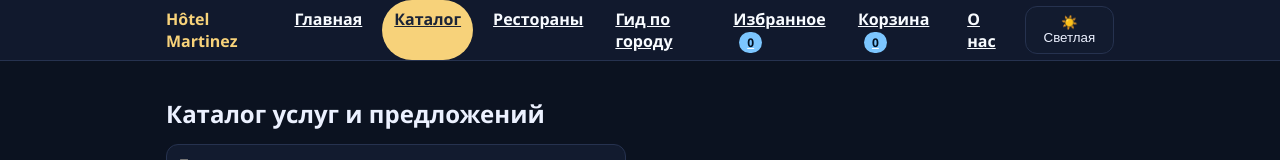
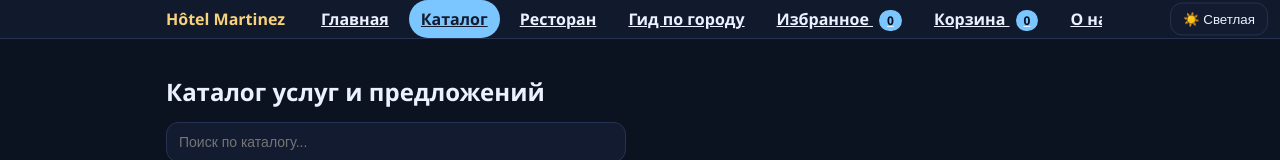
Before and after one commit to Hotel-site/Frontend, a React (Vite) app in the folder hotel-martinez-frontend/: page /catalog in a window 1280 px wide. Shown: the top 160 px of the page. Built offline with nearby package versions, Linux system fonts and the light colour scheme.

Commit message:
update Navbar, fix theme switch

```diff
--- a/hotel-martinez-frontend/src/components/Navbar.tsx
+++ b/hotel-martinez-frontend/src/components/Navbar.tsx
@@ -17,7 +17,7 @@ export default function Navbar({ favoritesCount, cartCount, theme, onToggleTheme
         <nav className="nav">
           <NavLink to="/" className={({ isActive }) => `nav__link ${isActive ? 'active' : ''}`}>Главная</NavLink>
           <NavLink to="/catalog" className={({ isActive }) => `nav__link ${isActive ? 'active' : ''}`}>Каталог</NavLink>
-          <NavLink to="/restaurant" className={({ isActive }) => `nav__link ${isActive ? 'active' : ''}`}>Рестораны</NavLink>
+          <NavLink to="/restaurant" className={({ isActive }) => `nav__link ${isActive ? 'active' : ''}`}>Ресторан</NavLink>
           <NavLink to="/local" className={({ isActive }) => `nav__link ${isActive ? 'active' : ''}`}>Гид по городу</NavLink>
           <NavLink to="/favorites" className={({ isActive }) => `nav__link ${isActive ? 'active' : ''}`}>
             Избранное <span className="badge">{favoritesCount}</span>
@@ -27,6 +27,8 @@ export default function Navbar({ favoritesCount, cartCount, theme, onToggleTheme
           </NavLink>
           <NavLink to="/about" className={({ isActive }) => `nav__link ${isActive ? 'active' : ''}`}>О нас</NavLink>
         </nav>
+      </div>
+      <div className="theme-outer">
         <button className="theme-btn" onClick={onToggleTheme}>
           {theme === 'dark' ? '☀️ Светлая' : '🌙 Тёмная'}
         </button>
--- a/hotel-martinez-frontend/src/pages/LocalPage.tsx
+++ b/hotel-martinez-frontend/src/pages/LocalPage.tsx
@@ -8,7 +8,7 @@ import SearchBar from '../components/SearchBar'
 import { useAttractions } from '../hooks/useAttractions'
 import { fetchAttractionById } from '../services/localApi'
 import type { Attraction } from '../types/local'
-import styles from './LocalPage.module.css'
+import styles from '../styles/LocalPage.module.css'
 import { translate } from '../utils/i18n'
 
 const MapView = lazy(() => import('../components/MapView'))
--- a/hotel-martinez-frontend/src/styles/index.css
+++ b/hotel-martinez-frontend/src/styles/index.css
@@ -1,9 +1,11 @@
 * { box-sizing: border-box; margin: 0; padding: 0; }
 :root {
   --bg: #0b1220; --text: #ecf1ff; --muted: #b8c3df; --panel: #121b2f; --line: #26324f; --accent: #7cc6ff;
+  --brand: #f7d27a;
 }
 :root[data-theme='light'] {
   --bg: #f2f5fb; --text: #1b2437; --muted: #5c6a85; --panel: #ffffff; --line: #d9e0ef; --accent: #0ea5e9;
+  --brand: #f7d27a;
 }
 body { font-family: Segoe UI, Arial, sans-serif; background: var(--bg); color: var(--text); }
 .container { width: min(1120px, 92%); margin: 0 auto; }
--- a/hotel-martinez-frontend/src/styles/navbar.css
+++ b/hotel-martinez-frontend/src/styles/navbar.css
@@ -1,22 +1,39 @@
 .navbar { position: sticky; top: 0; z-index: 20; background: color-mix(in srgb, var(--panel) 90%, transparent); border-bottom: 1px solid var(--line); backdrop-filter: blur(10px); }
-.navbar__inner { display: flex; align-items: center; justify-content: space-between; gap: 12px; padding: 12px 0; }
-.brand { font-weight: 700; color: #f7d27a; }
+.navbar__inner { display: grid; grid-template-columns: auto 1fr auto; align-items: center; gap: 12px; padding: 12px 0; }
+.brand { font-weight: 700; color: var(--brand); white-space: nowrap; flex-shrink: 0; }
 
-.nav { display: flex; gap: 8px; }
+.nav { display: flex; gap: 8px; justify-content: space-between; align-items: center; flex-wrap: nowrap; overflow: hidden; min-width: 0; justify-self: center; width: 100%; padding: 0 8px 0 12px; max-width: 1100px; padding-right: calc(var(--theme-btn-w, 120px) + 12px); }
 .nav__link {
   padding: 8px 12px;
   border-radius: 999px;
-  color: #f8fbff;
+  color: var(--text);
   font-weight: 600;
+  white-space: nowrap;
 }
 .nav__link:hover {
   background: var(--line);
-  color: #ffffff;
+  color: var(--text);
 }
 .nav__link.active {
-  background: #f7d27a;
-  color: #1b2437;
+  background: var(--accent);
+  color: var(--panel);
 }
 
 .badge { margin-left: 6px; font-size: 12px; padding: 2px 8px; border-radius: 999px; background: var(--accent); color: #001022; font-weight: 700; }
-.theme-btn { border: 1px solid var(--line); background: var(--panel); color: var(--text); border-radius: 12px; padding: 8px 12px; cursor: pointer; }
+.theme-btn { --theme-btn-w: 120px; border: 1px solid var(--line); background: var(--panel); color: var(--text); border-radius: 12px; padding: 8px 12px; cursor: pointer; flex-shrink: 0; position: relative; z-index: 2; }
+
+.theme-outer { position: absolute; right: 12px; top: 50%; transform: translateY(-50%); display: flex; align-items: center; }
+
+/* ensure the button doesn't cover content on very small screens */
+@media (max-width: 480px) {
+  .theme-outer { right: 8px; }
+}
+
+@media (max-width: 640px) {
+  .nav__link { padding: 6px 8px; font-size: 14px; }
+  .brand { font-size: 14px; }
+}
+
+@media (max-width: 480px) {
+  .nav { justify-content: flex-start; overflow-x: auto; padding-left: 8px; gap: 6px; }
+}
```
Also changed, not shown: hotel-martinez-frontend/src/styles/LocalPage.module.css (renamed from hotel-martinez-frontend/src/pages/LocalPage.module.css).
